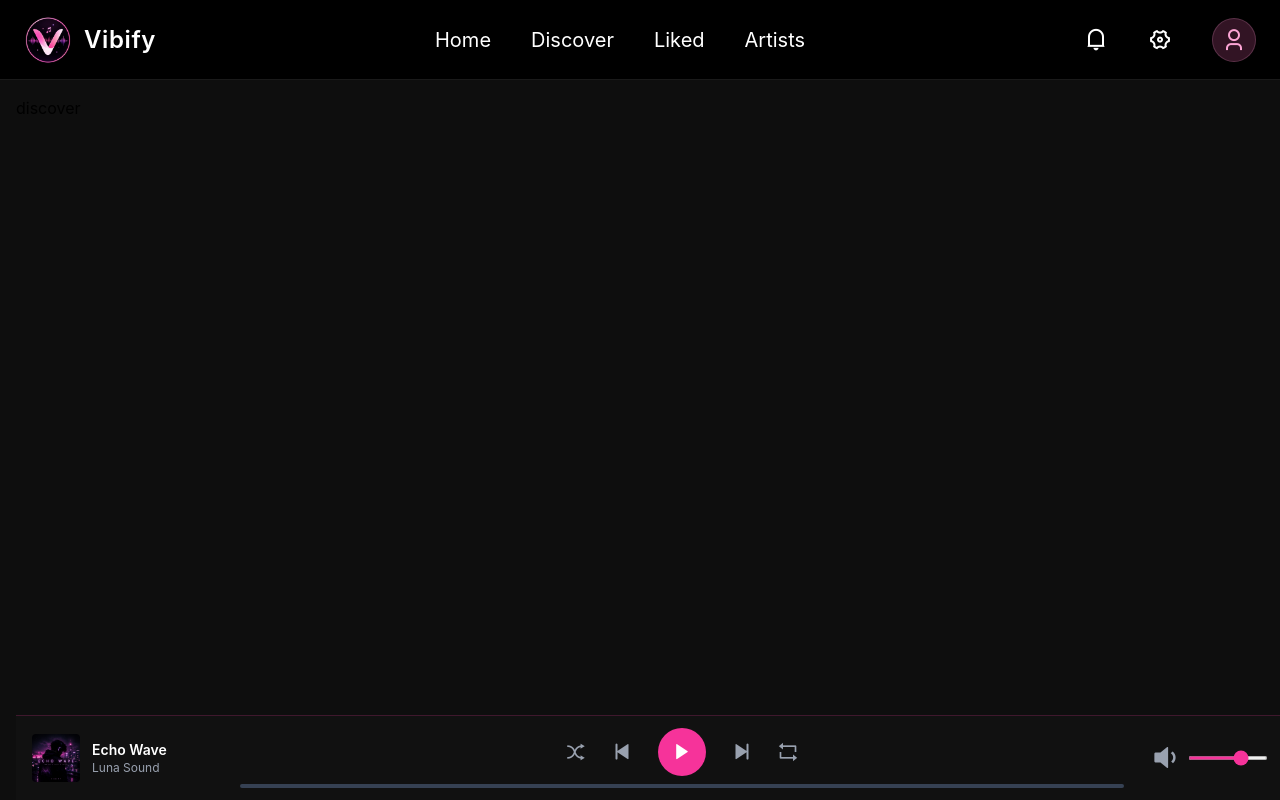
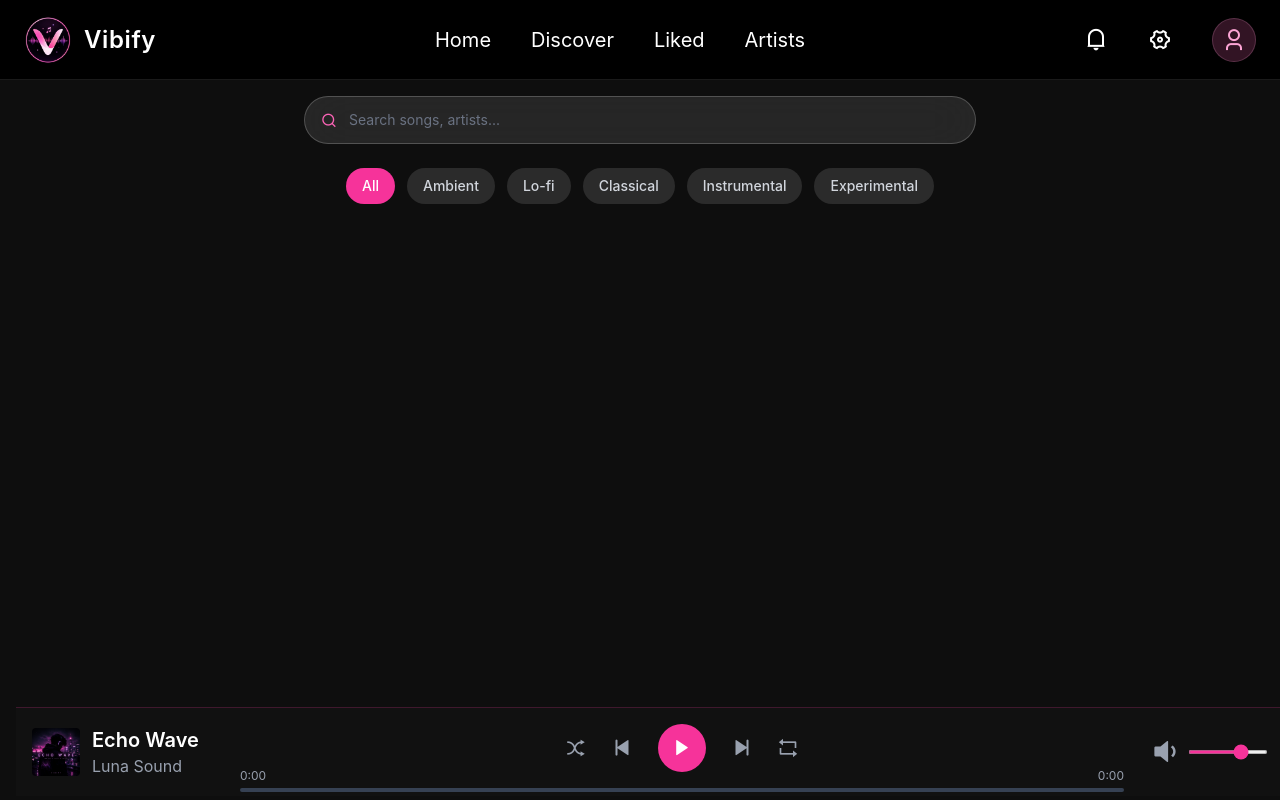
Before and after one commit to diyameghani26/Vibify, a React (Vite) app: page /discover in a window 1280 px wide. Built offline with nearby package versions, Linux system fonts and the light colour scheme.

Commit message:
Make search bar and genre filters responsive

```diff
--- a/src/App.jsx
+++ b/src/App.jsx
@@ -15,7 +15,7 @@ const App = () => {
 
   <Navbar />
 
-  <div className='pt-4 px-4  font-sans'>
+  <div className=' px-4 font-sans'>
     <Routes>
       <Route path="/" element={<Home />} />
       <Route path="/discover" element={<Discover />} />
--- a/src/Components/Navbar.jsx
+++ b/src/Components/Navbar.jsx
@@ -1,6 +1,7 @@
 import React from 'react'
 import { NavLink } from 'react-router-dom'
 import 'remixicon/fonts/remixicon.css'
+import { APP_NAME, LOGO_PATH } from '../constants/config'
 
 const Navbar = () => {
   return (
@@ -15,14 +16,14 @@ const Navbar = () => {
 
   <div className='w-12 h-12'>
     <img
-      src="/vibify.png"
-      alt="logo"
+      src={LOGO_PATH}
+      alt={APP_NAME}
       className='w-full h-full object-cover'
     />
   </div>
 
   <h1 className='text-2xl font-semibold tracking-wide  hover:text-pink-400 transition-all"'>
-    Vibify
+  {APP_NAME}
   </h1>
 
 </div>
--- a/src/Components/PlayerBar.jsx
+++ b/src/Components/PlayerBar.jsx
@@ -9,7 +9,16 @@ const PlayerBar = () => {
   const [progress, setProgress] = useState(0)
   const [volume, setVolume] = useState(0.7)
   const [isMuted, setIsMuted] = useState(false)
+  const [currentTime, setCurrentTime] = useState(0)
+const [duration, setDuration] = useState(0)
   const audioRef = useRef(new Audio())
+
+  const formatTime = (time) => {
+  const minutes = Math.floor(time / 60)
+  const seconds = Math.floor(time % 60)
+
+  return `${minutes}:${seconds < 10 ? '0' : ''}${seconds}`
+}
 
   const handlePlay = () => {
     setIsPlaying(!isPlaying)
@@ -50,6 +59,9 @@ const PlayerBar = () => {
       if (audio.duration) {
         const percent = (audio.currentTime / audio.duration) * 100
         setProgress(percent)
+         setCurrentTime(audio.currentTime)
+    setDuration(audio.duration)
+
       }
     }
     audio.addEventListener('timeupdate', updateProgress)
@@ -74,7 +86,7 @@ const PlayerBar = () => {
     <>
       {/* MOBILE - Only small screens */}
 
-<div className="fixed bottom-16 sm:bottom-2 w-full bg-[#111111] border-t border-pink-500/20 px-3 py-2 lg:hidden">
+<div className="fixed sm:hidden bottom-16  w-full bg-[#111111] border-t border-pink-500/20 px-3 py-2 lg:hidden">
   <div className="flex items-center justify-between gap-2">
 
     {/* LEFT - Track Info */}
@@ -106,24 +118,34 @@ const PlayerBar = () => {
   </div>
 
   {/* Progress bar */}
-  <div className="w-full h-0.5 bg-gray-700 rounded-full overflow-hidden mt-1">
-    <div className="h-full bg-pink-500" style={{ width: `${progress}%` }}></div>
+ <div className="w-80 hidden">
+  <div className="flex justify-between text-xs text-gray-400 mb-1">
+    <span className='text-[9px]'>{formatTime(currentTime)}</span>
+    <span className='text-[9px]'>{formatTime(duration)}</span>
   </div>
+
+  <div className="w-full h-0.5 bg-gray-700 rounded-full overflow-hidden">
+    <div
+      className="h-full bg-pink-500"
+      style={{ width: `${progress}%` }}
+    ></div>
+  </div>
+</div>
 </div>
 
       {/* DESKTOP - Only large screens */}
-      <div className="hidden sm:block md:block lg:block fixed bottom-0 w-full bg-[#111111] border-t border-pink-500/20 px-4 py-3">
+      <div className="hidden sm:block sm:bottom-1  md:block lg:block fixed bottom-0 w-full bg-[#111111] border-t border-pink-500/20 px-4 py-1">
         <div className="flex items-center justify-between gap-4">
           <div className="flex items-center gap-3 w-48">
             <img src={currentTrack.cover} className="w-12 h-12 rounded" />
             <div className="min-w-0">
-              <p className="text-white text-sm font-semibold truncate">{currentTrack.title}</p>
-              <p className="text-gray-400 text-xs truncate">{currentTrack.artist}</p>
+              <p className="text-white text-sm font-semibold truncate md:text-xl">{currentTrack.title}</p>
+              <p className="text-gray-400 text-xs md:text-base truncate">{currentTrack.artist}</p>
             </div>
           </div>
 
-          <div className="flex flex-col items-center gap-2 flex-1">
-            <div className="flex items-center gap-6">
+          <div className="flex flex-col  items-center gap-2  flex-1">
+            <div className="flex items-center gap-6 translate-y-3 ">
               <button className="text-gray-400 hover:text-pink-500">
                 <i className="ri-shuffle-line text-xl"></i>
               </button>
@@ -140,9 +162,20 @@ const PlayerBar = () => {
                 <i className="ri-repeat-line text-xl"></i>
               </button>
             </div>
-            <div className="w-full h-1 bg-gray-700 rounded-full overflow-hidden">
-              <div className="h-full bg-pink-500" style={{ width: `${progress}%` }}></div>
-            </div>
+
+ <div className="w-full">
+  <div className="flex justify-between text-xs text-gray-400 mb-1">
+    <span>{formatTime(currentTime)}</span>
+    <span>{formatTime(duration)}</span>
+  </div>
+
+  <div className="h-1 bg-gray-700 rounded-full overflow-hidden">
+    <div
+      className="h-full  bg-pink-500"
+      style={{ width: `${progress}%` }}
+    ></div>
+  </div>
+</div>
           </div>
 
           <div className="flex items-center gap-2 w-32 justify-end mr-3">
--- /dev/null
+++ b/src/constants/config.js
@@ -0,0 +1,6 @@
+export const APP_NAME = "Vibify"
+export const LOGO_PATH = "/vibify.png"
+export const APP_THEME = {
+  primary: "#e91e8c",  // pink
+  background: "#0e0e0e",  // black
+}
--- a/src/pages/Discover.jsx
+++ b/src/pages/Discover.jsx
@@ -1,10 +1,52 @@
 import React from 'react'
+import { useState } from 'react'
 
 const Discover = () => {
+
+  const [searchQuery, setSearchQuery] = useState('')
+const [selectedGenre, setSelectedGenre] = useState('All')
+
+const genres = ['All' , 'Ambient', 'Lo-fi', 'Classical', 'Instrumental', 'Experimental' ]
+
   return (
-    <div>
-      discover
+<>
+  {/* Search Bar */}
+  <div className="flex justify-center px-4 mt-4">
+    <div className="w-full max-w-2xl rounded-full flex items-center px-4 gap-3 bg-white/10 h-12 backdrop-blur-xl border border-white/20">
+      <i className="ri-search-line text-pink-400 shrink-0"></i>
+
+      <input
+        type="text"
+        placeholder="Search songs, artists..."
+        value={searchQuery}
+        onChange={(e) => setSearchQuery(e.target.value)}
+        className="bg-transparent flex-1 outline-none text-white placeholder:text-gray-500 text-sm"
+      />
     </div>
+  </div>
+
+  {/* Genre Pills */}
+<div className="flex flex-wrap justify-center gap-2 sm:gap-3 mt-6 px-4">
+  {genres.map((genre) => (
+    <button
+      key={genre}
+      onClick={() => setSelectedGenre(genre)}
+      className={`
+        px-4 py-2 rounded-full text-xs sm:text-sm
+        font-medium transition-all
+        ${
+          selectedGenre === genre
+            ? "bg-pink-500 text-white"
+            : "bg-white/12 text-gray-300 hover:bg-white/20"
+        }
+      `}
+    >
+      {genre}
+    </button>
+  ))}
+</div>
+</>
+
   )
 }
 
```
